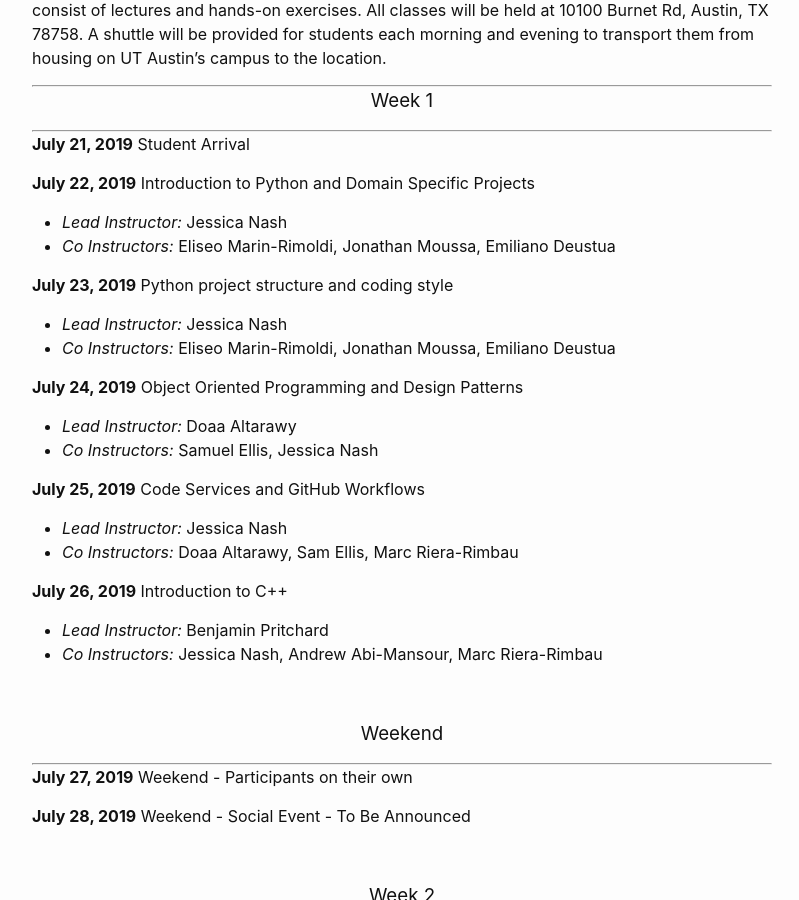
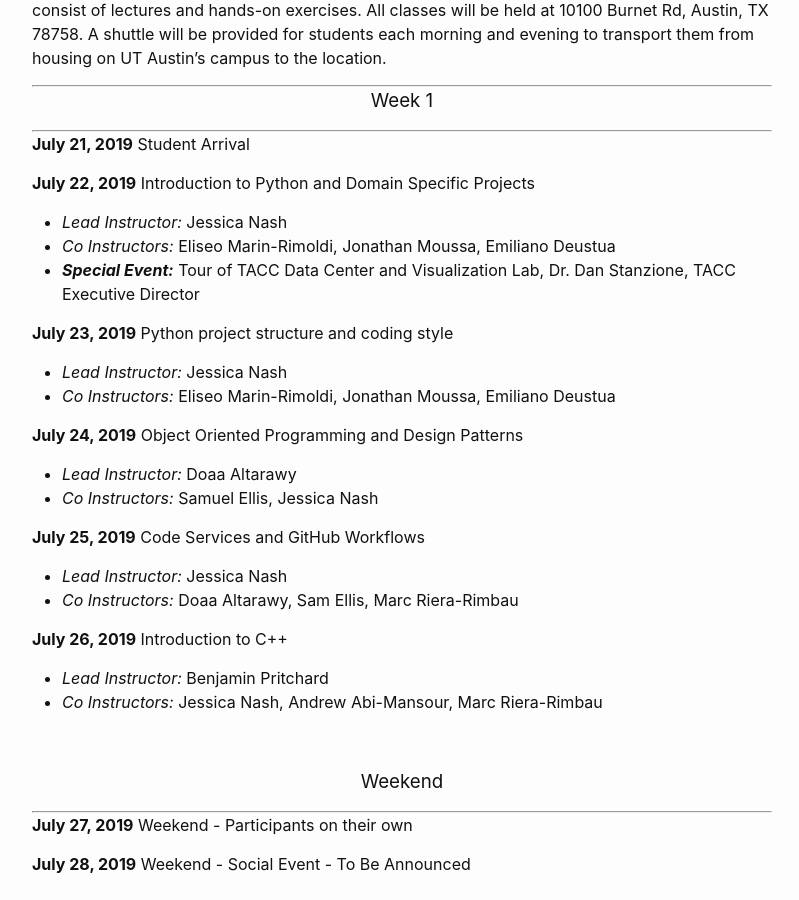
Before and after one commit to MolSSI-Education/2019-software-summer-school-logistics, a Jekyll site: the page built from index.md, in a window 1280 px wide and 900 px high, scrolled down 660 px. Shown: the whole window, without its empty margins (238-1037 px from the left). Built offline with Jekyll 4.4.1, drawn with Linux system fonts in a browser that asks for light colours.

Commit message:
add TACC tour to schedule

```diff
--- a/index.md
+++ b/index.md
@@ -27,6 +27,7 @@ Classes start each day at 9:00am and ends at 5:00pm, with lunch roughly from 12:
 **July 22, 2019**      Introduction to Python and Domain Specific Projects
 - *Lead Instructor:* Jessica Nash
 - *Co Instructors:* Eliseo Marin-Rimoldi, Jonathan Moussa, Emiliano Deustua
+- ***Special Event:*** Tour of TACC Data Center and Visualization Lab, Dr. Dan Stanzione, TACC Executive Director
 
 
 **July 23, 2019**     Python project structure and coding style
```
